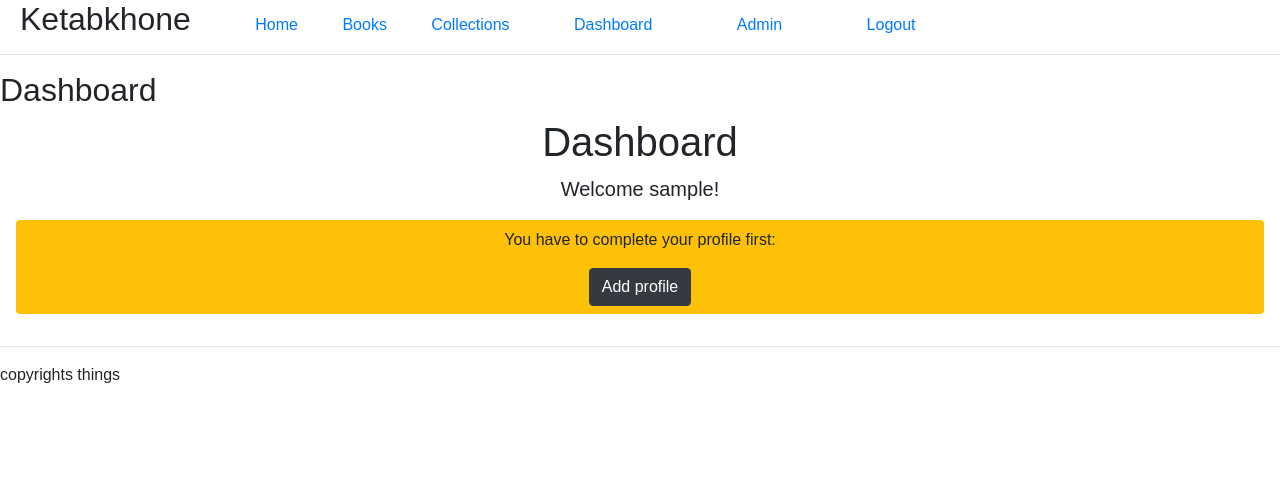
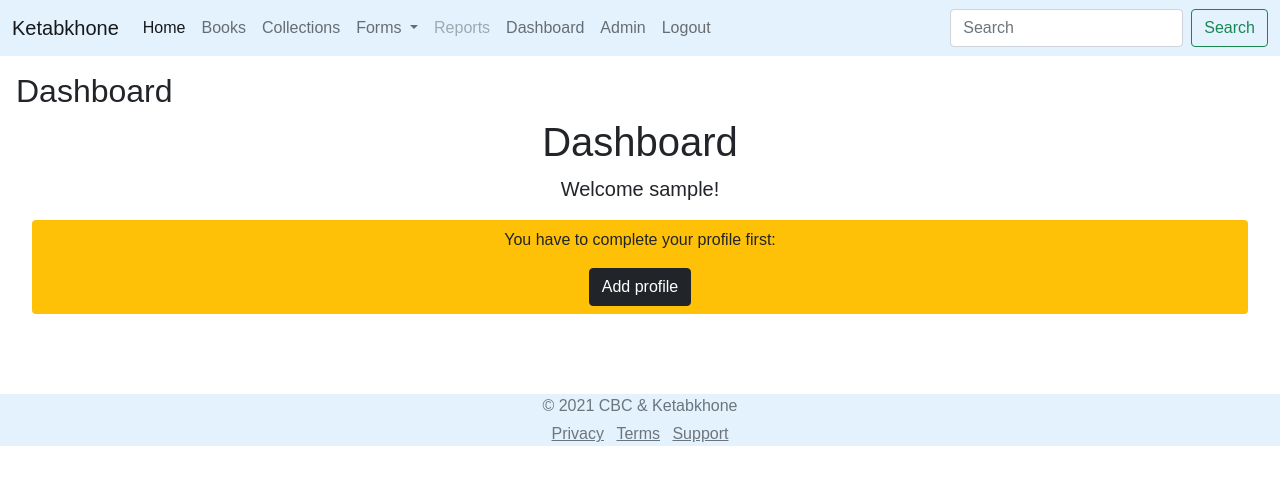
Before and after one commit to Rahimz/ketab, a Django app: page /account/dashboard/ in a window 1280 px wide. Shown: the top 485 px of the page. Run offline with Django 3.2, Linux system fonts and the light colour scheme; the visitor is signed in with stand-in values (Sample User, id 1); parts of the project's set-up code (start-up, migrations or seed data) failed here and were passed over; some libraries are stand-ins or nearby versions.

Commit message:
interface style edited

```diff
--- a/ketab/books/templates/base.html
+++ b/ketab/books/templates/base.html
@@ -3,75 +3,129 @@
 {% load static %}
 
 
-<!DOCTYPE html>
+<!doctype html>
 <html lang="en">
 
 <head>
     <meta charset="utf-8">
     <meta http-equiv="X-UA-Compatible" content="ie=edge">
-    <meta name="viewport" content="width=device-width, initial-scale=1, shrink-to-fit=no">
+    <meta name="viewport" content="width=device-width, initial-scale=1">
 
-    <link rel="stylesheet" href="https://stackpath.bootstrapcdn.com/bootstrap/4.4.1/css/bootstrap.min.css" integrity="sha384-Vkoo8x4CGsO3+Hhxv8T/Q5PaXtkKtu6ug5TOeNV6gBiFeWPGFN9MuhOf23Q9Ifjh" crossorigin="anonymous">
+    <link href="https://cdn.jsdelivr.net/npm/bootstrap@5.0.0-beta1/dist/css/bootstrap.min.css" rel="stylesheet"
+          integrity="sha384-giJF6kkoqNQ00vy+HMDP7azOuL0xtbfIcaT9wjKHr8RbDVddVHyTfAAsrekwKmP1" crossorigin="anonymous">
+
     <style>
-        .nav-link {
-            display: inline;
-            padding: 20px;
-        }
+
         body {
             font-family: Arial, Helvetica, sans-serif;}
 
         .user-avatar {
             width: 50px;}
+
+
+
+
+
     </style>
 </head>
 
 <body>
 <header>
-    <h2 class="nav-link" >Ketabkhone</h2>
-    <ul class="nav-link">
-        <li class="nav-link" ><a href="{% url 'home' %}">Home</a></li>
-        <li class="nav-link"><a href="{% url 'booklist' %}">Books</a></li>
-        <li class="nav-link"><a href="{% url 'collectionlist' %}">Collections</a></li>
+
+    <nav class="navbar navbar-light navbar-expand-lg" style="background-color: #e3f2fd;">
+        <div class="container-fluid">
+            <a class="navbar-brand" href="#">Ketabkhone</a>
+            <button class="navbar-toggler" type="button" data-bs-toggle="collapse"
+                    data-bs-target="#navbarSupportedContent" aria-controls="navbarSupportedContent"
+                    aria-expanded="false" aria-label="Toggle navigation">
+                <span class="navbar-toggler-icon"></span>
+            </button>
+            <div class="collapse navbar-collapse" id="navbarSupportedContent">
+                <ul class="navbar-nav me-auto mb-2 mb-lg-0">
+
+                    <li class="nav-item">
+                        <a class="nav-link active" aria-current="page" href="{% url 'home' %}">Home</a>
+                    </li>
+                    <li class="nav-item">
+                        <a class="nav-link" href="{% url 'booklist' %}">Books</a>
+                    </li>
+                    <li class="nav-item">
+                        <a class="nav-link" href="{% url 'collectionlist' %}">Collections</a>
+                    </li>
+                    <li class="nav-item dropdown">
+                        <a class="nav-link dropdown-toggle" href="#" id="navbarDropdown" role="button"
+                           data-bs-toggle="dropdown" aria-expanded="false">
+                            Forms
+                        </a>
+                        <ul class="dropdown-menu" aria-labelledby="navbarDropdown">
+                            <li><a class="dropdown-item" href="#">Add Book</a></li>
+                            <li><a class="dropdown-item" href="#">Add ISBN</a></li>
+                            <li><a class="dropdown-item" href="#">Add Content</a></li>
+                            <li>
+                                <hr class="dropdown-divider">
+                            </li>
+                            <li><a class="dropdown-item" href="#">Add an Issue</a></li>
+                        </ul>
+                    </li>
+                    <li class="nav-item">
+                        <a class="nav-link disabled" href="#" tabindex="-1" aria-disabled="true">Reports</a>
+                    </li>
                     {% if request.user.is_authenticated %}
-        <li class="nav-link">
-            <a href="{% url 'dashboard' %}" class="nav-link">Dashboard</a>
+                    <li class="nav-item">
+                        <a class="nav-link" href="{% url 'dashboard' %}">Dashboard</a>
                     </li>
                     {% endif %}
 
                     {% if request.user.is_superuser %}
-        <li class="{% block admin_active %}{% endblock%} nav-link">
-            <a href="{% url 'admin:index' %}" class="nav-link">{% trans 'Admin' %}</a>
+                    <li class="class=" nav-item
+                    "">
+                    <a class="nav-link" href="{% url 'admin:index' %}">{% trans 'Admin' %}</a>
                     </li>
                     {% endif %}
-
-
-        <li class="nav-link text-danger">
+                    <li class="nav-item text-danger">
                         {% if request.user.is_authenticated %}
-            <a href="{% url 'logout' %}" class="nav-link">{% trans 'Logout' %}</a>
+                        <a class="nav-link" href="{% url 'logout' %}">{% trans 'Logout' %}</a>
                         {% else %}
-            <a href="{% url 'login' %}" class="nav-link">{% trans 'Log-in' %}</a>
+                        <a class="nav-link" href="{% url 'login' %}">{% trans 'Log-in' %}</a>
                         {% endif %}
                     </li>
-
-
                 </ul>
-        <hr />
-    <h2> {% block title %}{% endblock %} </h2>
+                <form class="d-flex">
+                    <input class="form-control me-2" type="search" placeholder="Search" aria-label="Search">
+                    <button class="btn btn-outline-success" type="submit">Search</button>
+                </form>
+            </div>
+        </div>
+    </nav>
 </header>
 
 <main>
+    <div class="cotainer p-3">
+         <h2> {% block title %}{% endblock %} </h2>
         {% block body %}
         {% endblock %}
+    </div>
+
 </main>
 
-<footer>
-    <hr />
-    <p>copyrights things</p>
+
+<footer class=" text-muted mt-5 text-center text-small footer" style="background-color: #e3f2fd;">
+    <div class="container">
+        <p class="mb-1">&copy; 2021 CBC & Ketabkhone</p>
+        <ul class="list-inline ">
+            <li class="list-inline-item "><a class="text-muted" href="#">Privacy</a></li>
+            <li class="list-inline-item"><a class="text-muted" href="#">Terms</a></li>
+            <li class="list-inline-item"><a class="text-muted" href="#">Support</a></li>
+        </ul>
+    </div>
 </footer>
-    <script src="https://code.jquery.com/jquery-3.4.1.slim.min.js" integrity="sha384-J6qa4849blE2+poT4WnyKhv5vZF5SrPo0iEjwBvKU7imGFAV0wwj1yYfoRSJoZ+n" crossorigin="anonymous"></script>
-    <script src="https://cdn.jsdelivr.net/npm/popper.js@1.16.0/dist/umd/popper.min.js" integrity="sha384-Q6E9RHvbIyZFJoft+2mJbHaEWldlvI9IOYy5n3zV9zzTtmI3UksdQRVvoxMfooAo" crossorigin="anonymous"></script>
-    <script src="https://stackpath.bootstrapcdn.com/bootstrap/4.4.1/js/bootstrap.min.js" integrity="sha384-wfSDF2E50Y2D1uUdj0O3uMBJnjuUD4Ih7YwaYd1iqfktj0Uod8GCExl3Og8ifwB6" crossorigin="anonymous"></script>
-	<script src="https://cdn.jsdelivr.net/npm/js-cookie@2/src/js.cookie.min.js"></script>
+<script src="https://cdn.jsdelivr.net/npm/@popperjs/core@2.5.4/dist/umd/popper.min.js"
+        integrity="sha384-q2kxQ16AaE6UbzuKqyBE9/u/KzioAlnx2maXQHiDX9d4/zp8Ok3f+M7DPm+Ib6IU"
+        crossorigin="anonymous"></script>
+<script src="https://cdn.jsdelivr.net/npm/bootstrap@5.0.0-beta1/dist/js/bootstrap.min.js"
+        integrity="sha384-pQQkAEnwaBkjpqZ8RU1fF1AKtTcHJwFl3pblpTlHXybJjHpMYo79HY3hIi4NKxyj"
+        crossorigin="anonymous"></script>
+
 
 </body>
 </html>
--- a/ketab/books/templates/books/book_detail.html
+++ b/ketab/books/templates/books/book_detail.html
@@ -25,9 +25,8 @@
 {% endfor %}
 
 {% endif %}
-<div class="mt-3">
-    <button type="button" class="btn btn-outline-secondary" data-toggle="collapse" data-target="#market">Market Info.</button>
-    <button type="button" class="btn btn-outline-secondary" data-toggle="collapse" data-target="#shoora">Shoora Info.</button>
+    <button type="button" class="btn btn-outline-secondary" data-bs-toggle="collapse" data-bs-target="#market" aria-controls="market">Market Info.</button>
+    <button type="button" class="btn btn-outline-secondary" data-bs-toggle="collapse" data-bs-target="#shoora" aria-controls="shoora">Shoora Info.</button>
 
     <div id="market" class="collapse">
         {% if market %}
```
Lines whose indentation alone changed are shown as unchanged.
